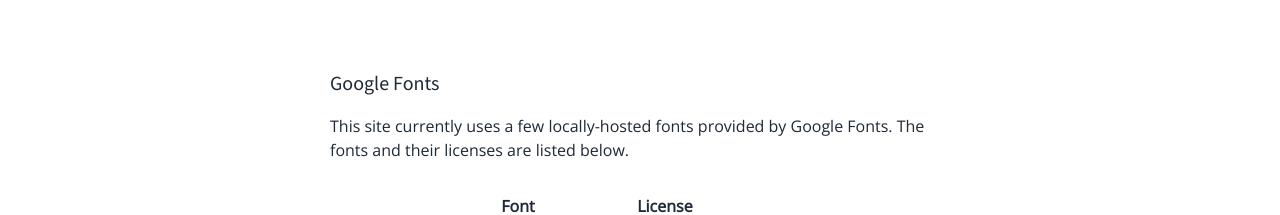
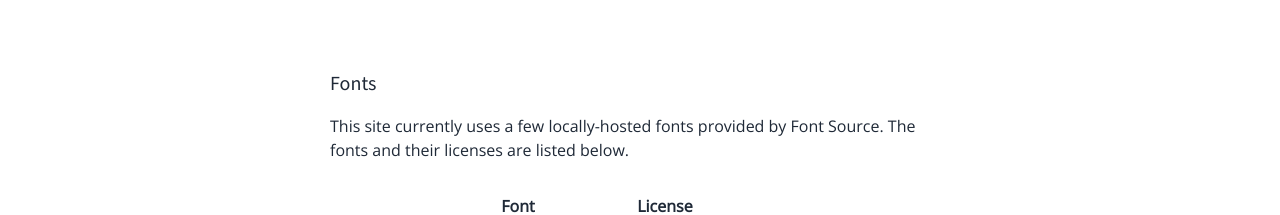
Before and after one commit to samuelboland/Hyperfixations, a Next.js app: page /licenses in a window 1280 px wide. Shown: the part 250-465 px from the top of the page. Built offline with nearby package versions, Linux system fonts and the light colour scheme.

Commit message:
Update License pages

```diff
--- a/pages/licenses.js
+++ b/pages/licenses.js
@@ -17,11 +17,11 @@ const privacy = () => {
     const GoogleFonts = () => {
         return (
             <div className="mx-auto my-6">
-                <h1 className="title-font mb-4 text-xl font-medium">Google Fonts</h1>
+                <h1 className="title-font mb-4 text-xl font-medium">Fonts</h1>
                 <p className="mb-4">
                     {' '}
-                    This site currently uses a few locally-hosted fonts provided by Google Fonts.
-                    The fonts and their licenses are listed below.
+                    This site currently uses a few locally-hosted fonts provided by Font Source. The
+                    fonts and their licenses are listed below.
                 </p>
                 <table className="mx-auto table">
                     <tr>
```
